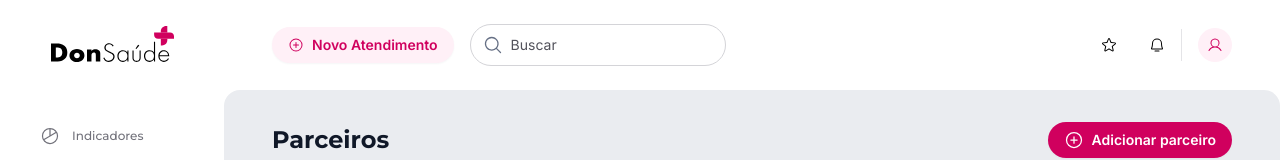
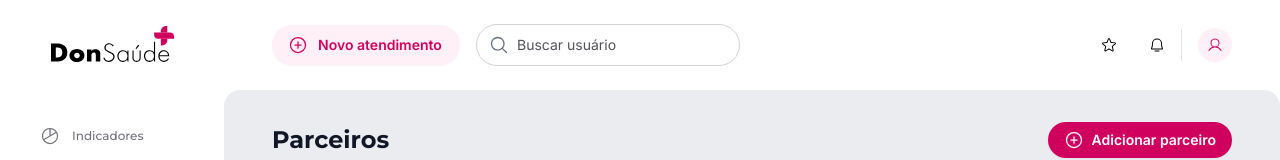
Before and after one commit to MateusJSouza/teste-donSaude, a React (Vite) app in the folder front/: page / in a window 1280 px wide. Shown: the top 160 px of the page. Built offline with nearby package versions, Linux system fonts and the light colour scheme.

Commit message:
feat: :sparkles: creating label, header and input component

```diff
--- a/front/src/app/view/components/Header.tsx
+++ b/front/src/app/view/components/Header.tsx
@@ -14,10 +14,10 @@ export function Header() {
   return (
     <header className="flex items-center justify-between bg-white px-12 py-6">
       <div className="flex items-center justify-start gap-4">
-        <Button variant="secondary">
-          <PlusCircle />
-          <span className="font-inter text-sm font-semibold leading-5">
-            Novo Atendimento
+        <Button type="button" variant="secondary" className="px-4 py-[10px]">
+          <PlusCircle className="h-5 w-5" />
+          <span className="w-32 font-inter text-sm font-semibold leading-5">
+            Novo atendimento
           </span>
         </Button>
 
@@ -25,7 +25,7 @@ export function Header() {
           <Input.Prefix>
             <MagnifyingGlass className="h-5 w-5 text-tertiary" />
           </Input.Prefix>
-          <Input.Control placeholder="Buscar" />
+          <Input.Control placeholder="Buscar usuário" />
         </Input.Root>
       </div>
 
--- a/front/src/app/view/components/Input.tsx
+++ b/front/src/app/view/components/Input.tsx
@@ -18,16 +18,21 @@ export function Control(props: InputControlProps) {
   )
 }
 
-type InputRootProps = ComponentProps<'div'>
+type InputRootProps = ComponentProps<'div'> & {
+  rounded?: boolean
+}
 
 export function Root(props: InputRootProps) {
+  const { rounded, className, ...rest } = props
+
   return (
     <div
       className={twMerge(
-        'flex w-64 max-w-full items-center gap-2 rounded-full border border-zinc-300 px-3 py-2 font-inter text-sm leading-6 text-tertiary',
-        props.className,
+        'flex w-full items-center gap-2 rounded-full border border-zinc-300 px-3 py-2 font-inter text-sm leading-6 text-tertiary',
+        rounded && 'rounded-xl',
+        className,
       )}
-      {...props}
+      {...rest}
     />
   )
 }
--- /dev/null
+++ b/front/src/app/view/components/Label.tsx
@@ -0,0 +1,13 @@
+import { ComponentProps, ReactNode } from 'react'
+
+export type LabelProps = ComponentProps<'label'> & {
+  children: ReactNode
+}
+
+export function Label({ children, ...props }: LabelProps) {
+  return (
+    <label className="text-sm font-medium leading-5 text-secondary" {...props}>
+      {children}
+    </label>
+  )
+}
```
